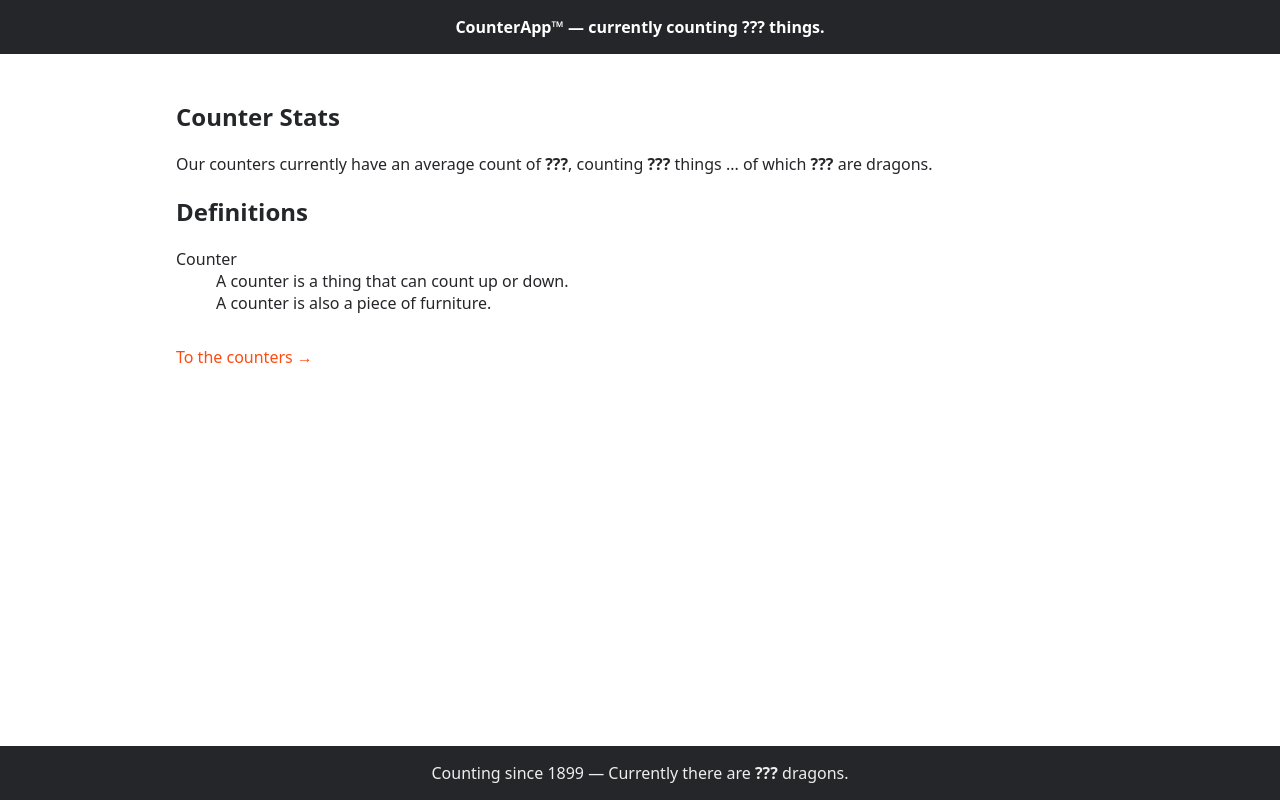
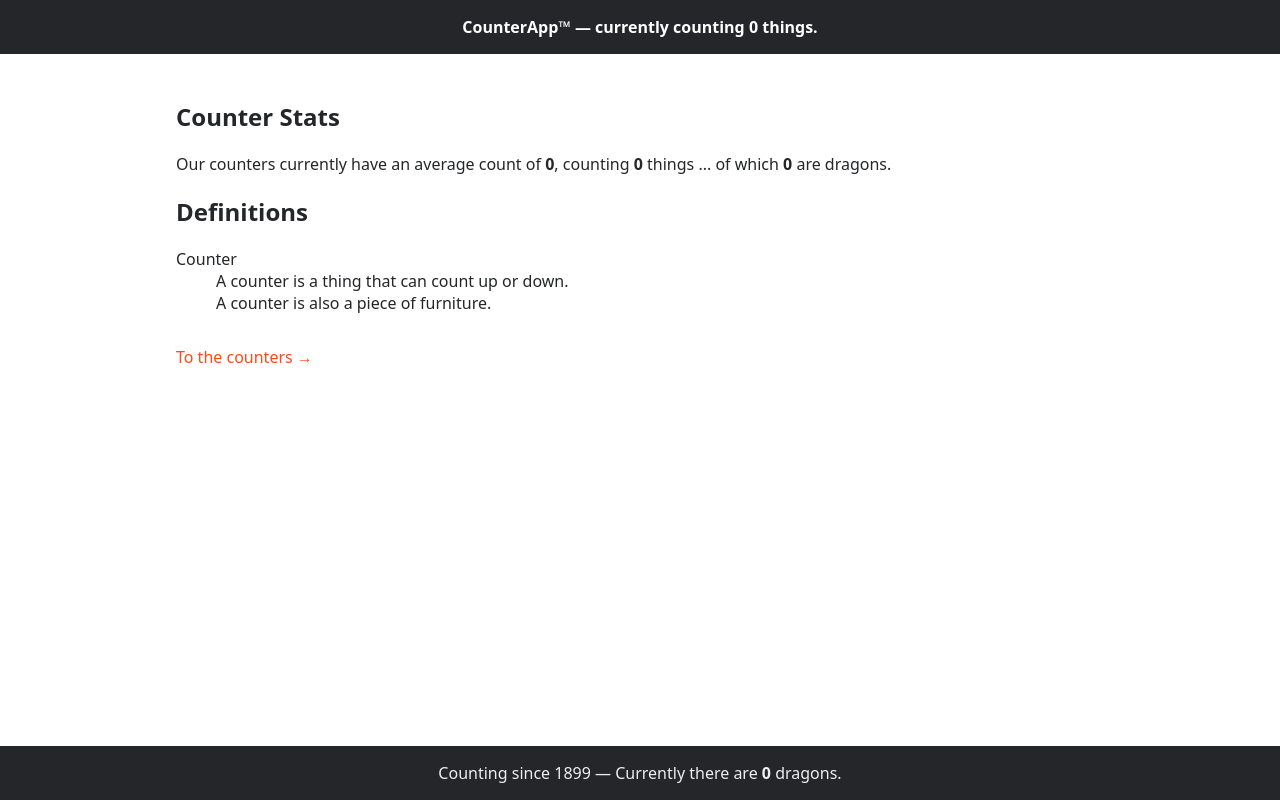
Before and after one commit to ahohnsen/react-global-state, a Next.js app: page / in a window 1280 px wide. Built offline with nearby package versions, Linux system fonts and the light colour scheme.

Commit message:
Pass animal calculations to necessary components

```diff
--- a/components/CounterStats.js
+++ b/components/CounterStats.js
@@ -1,8 +1,4 @@
-export default function CounterStats() {
-  const countAverage = "???";
-  const countSum = "???";
-  const dragonCount = "???";
-
+export default function CounterStats({ countSum, countAverage, dragonCount }) {
   return (
     <div>
       <h2>Counter Stats</h2>
--- a/components/Footer.js
+++ b/components/Footer.js
@@ -1,5 +1,4 @@
-export default function Footer() {
-  const dragonCount = "???";
+export default function Footer({ dragonCount }) {
   return (
     <span>
       Counting since 1899 — Currently there are <strong>{dragonCount}</strong>{" "}
--- a/components/Header.js
+++ b/components/Header.js
@@ -11,8 +11,7 @@ const StyledLink = styled(Link)`
   color: #fff;
 `;
 
-export default function Header() {
-  const countSum = "???";
+export default function Header({ countSum }) {
   return (
     <Title>
       <StyledLink href="/">
--- a/components/Layout.js
+++ b/components/Layout.js
@@ -36,15 +36,15 @@ const Container = styled.div`
   gap: 1rem;
 `;
 
-export default function Layout({ children }) {
+export default function Layout({ children, dragonCount, countSum }) {
   return (
     <>
       <StyledHeader>
-        <Header />
+        <Header countSum={countSum} />
       </StyledHeader>
       <Container>{children}</Container>
       <StyledFooter>
-        <Footer />
+        <Footer dragonCount={dragonCount} />
       </StyledFooter>
     </>
   );
--- a/pages/_app.js
+++ b/pages/_app.js
@@ -31,15 +31,23 @@ export default function App({ Component, pageProps }) {
     );
   }
 
+  const animalCounts = animals.map((animal) => animal.count);
+  const countSum = animalCounts.reduce((a, b) => a + b);
+  const countAverage = countSum / animals.length;
+  const dragonCount = animals.find((animal) => animal.name === "Dragons").count;
+
   return (
     <>
       <GlobalStyle />
-      <Layout>
+      <Layout dragonCount={dragonCount} countSum={countSum}>
         <Component
           {...pageProps}
           animals={animals}
           handleAdd={handleAdd}
           handleSubtract={handleSubtract}
+          countSum={countSum}
+          countAverage={countAverage}
+          dragonCount={dragonCount}
         />
       </Layout>
     </>
--- a/pages/index.js
+++ b/pages/index.js
@@ -1,10 +1,14 @@
 import CounterStats from "../components/CounterStats";
 import Link from "../components/Link";
 
-export default function HomePage() {
+export default function HomePage({ countSum, countAverage, dragonCount }) {
   return (
     <>
-      <CounterStats />
+      <CounterStats
+        countSum={countSum}
+        dragonCount={dragonCount}
+        countAverage={countAverage}
+      />
 
       <Link href="/counters">To the counters →</Link>
     </>
```
